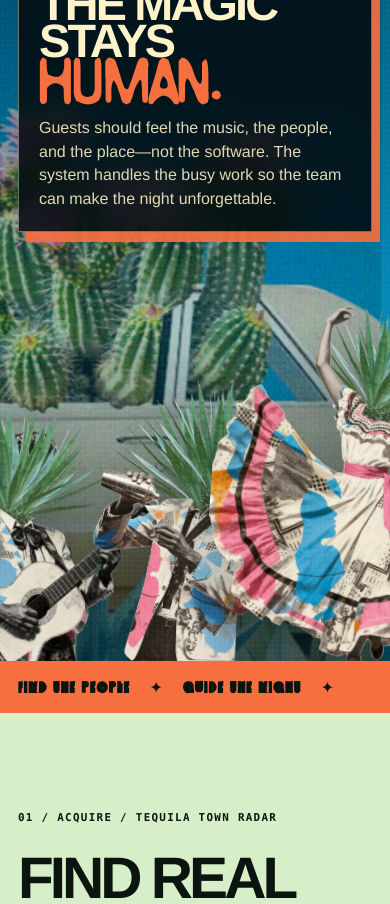
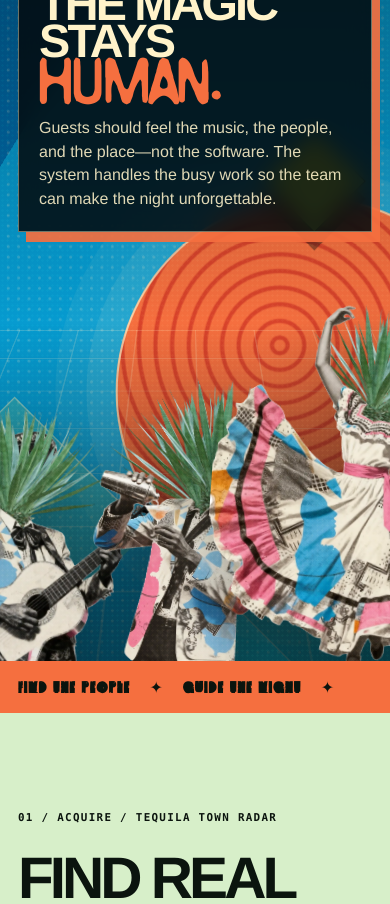
Before and after one commit to Blocpod/TequilaTownTech-IRV2, a Next.js app: page / in a window 390 px wide. Shown: the part 2840-3744 px from the top of the page. Built offline with nearby package versions, Linux system fonts and the light colour scheme.

Commit message:
Replace collage background with coded stage

```diff
--- a/app/fresh-experience.tsx
+++ b/app/fresh-experience.tsx
@@ -29,7 +29,7 @@
           : Math.min(1,Math.max(0,-rect.top/travel));
         if(Math.abs(cultureProgress-lastCultureProgress)>.001){
           lastCultureProgress=cultureProgress;
-          culture.style.setProperty('--culture-car-x',`${(cultureProgress-.5)*-8}vw`);
+          culture.style.setProperty('--culture-field-x',`${(cultureProgress-.5)*-5}vw`);
           culture.style.setProperty('--culture-copy-y',`${(cultureProgress-.5)*-7}vh`);
           culture.style.setProperty('--culture-mariachi-y',`${(1-cultureProgress)*18}vh`);
           culture.style.setProperty('--culture-bartender-y',`${(1-cultureProgress)*13}vh`);
--- a/app/globals.css
+++ b/app/globals.css
@@ -96,18 +96,24 @@
 .job-grid i{position:absolute;right:1.4rem;top:1.3rem;color:var(--lime);font-style:normal}
 .job-grid article:hover i{color:var(--ink)}
 
-.culture{--culture-car-x:0vw;--culture-copy-y:0vh;--culture-mariachi-y:0vh;--culture-bartender-y:0vh;--culture-dancer-y:0vh;--culture-reveal:.92;position:relative;min-height:250svh;background:#079bd0;color:var(--paper)}
+.culture{--culture-field-x:0vw;--culture-copy-y:0vh;--culture-mariachi-y:0vh;--culture-bartender-y:0vh;--culture-dancer-y:0vh;--culture-reveal:.92;position:relative;min-height:250svh;background:#079bd0;color:var(--paper)}
 .culture-stage{position:sticky;top:0;height:100svh;min-height:680px;overflow:hidden;isolation:isolate;background:#079bd0}
 .culture-stage:before{content:"";position:absolute;z-index:3;inset:0;background:radial-gradient(circle,rgba(255,243,202,.28) 0 1px,transparent 1.4px);background-size:5px 5px;mix-blend-mode:soft-light;opacity:.44;pointer-events:none}
-.culture-stage:after{content:"";position:absolute;z-index:1;inset:0;background:linear-gradient(90deg,rgba(3,12,15,.8) 0,rgba(3,12,15,.35) 48%,rgba(3,12,15,.08) 78%),linear-gradient(0deg,rgba(3,12,15,.68),transparent 42%);pointer-events:none}
-.culture-kvi{position:absolute;z-index:0;inset:-3%;width:106%;height:106%;object-fit:cover;object-position:center bottom;filter:saturate(1.06) contrast(1.05);transform:translate3d(var(--culture-car-x),0,0) scale(1.035)}
+.culture-stage:after{content:"";position:absolute;z-index:1;inset:0;background:linear-gradient(90deg,rgba(3,12,15,.7) 0,rgba(3,12,15,.18) 48%,transparent 76%),linear-gradient(0deg,rgba(3,12,15,.74),transparent 44%);pointer-events:none}
+.culture-field{position:absolute;z-index:0;inset:-5%;overflow:hidden;background:radial-gradient(circle at 76% 20%,rgba(255,243,202,.2) 0 1px,transparent 1.7px) 0 0/11px 11px,linear-gradient(118deg,#006aa9 0 34%,#079bd0 34% 68%,#11b7d1 68%);transform:translate3d(var(--culture-field-x),0,0) scale(1.04)}
+.culture-field:before{content:"";position:absolute;right:4vw;top:7vh;width:min(42vw,650px);aspect-ratio:1;border-radius:50%;border:2px solid rgba(255,243,202,.72);background:repeating-radial-gradient(circle at 42% 38%,var(--orange) 0 5px,#d9432b 6px 9px,var(--orange) 10px 16px);box-shadow:0 0 0 28px rgba(255,243,202,.08),0 0 0 58px rgba(255,243,202,.05)}
+.culture-field:after{content:"";position:absolute;left:-12%;right:-12%;top:44%;height:78%;background:linear-gradient(rgba(255,243,202,.17) 1px,transparent 1px),linear-gradient(90deg,rgba(255,243,202,.17) 1px,transparent 1px);background-size:68px 54px;transform:perspective(720px) rotateX(62deg) scale(1.28);transform-origin:50% 0}
+.culture-field i{position:absolute;display:block;border:1px solid rgba(255,243,202,.55);transform:rotate(45deg)}
+.culture-field i:nth-child(1){left:9vw;bottom:15vh;width:17vw;aspect-ratio:1;background:rgba(223,255,72,.14);box-shadow:18px 18px 0 rgba(223,255,72,.16)}
+.culture-field i:nth-child(2){right:32vw;top:12vh;width:7vw;aspect-ratio:1;background:var(--lime);border-color:var(--ink);box-shadow:12px 12px 0 rgba(3,12,15,.38)}
+.culture-field i:nth-child(3){right:8vw;bottom:8vh;width:25vw;height:8vw;border-color:rgba(255,243,202,.42);background:rgba(3,12,15,.14)}
 .culture-cast{position:absolute;z-index:2;inset:0;pointer-events:none}
 .culture-cast img{position:absolute;bottom:-8vh;opacity:var(--culture-reveal);filter:drop-shadow(0 28px 32px rgba(2,8,10,.35))}
 .culture-mariachi{left:-5vw;width:min(29vw,480px);transform:translate3d(0,var(--culture-mariachi-y),0) rotate(-4deg)}
 .culture-bartender{right:23vw;width:min(25vw,410px);transform:translate3d(0,var(--culture-bartender-y),0) rotate(2deg)}
 .culture-dancer{right:-5vw;width:min(34vw,560px);transform:translate3d(0,var(--culture-dancer-y),0) rotate(4deg)}
 .culture-copy{position:absolute;z-index:6;left:3vw;top:13vh;width:min(760px,56vw);padding:clamp(1.6rem,2.6vw,2.8rem);border:1px solid rgba(255,243,202,.42);background:rgba(3,10,13,.86);box-shadow:16px 18px 0 rgba(245,111,63,.9);backdrop-filter:blur(11px);transform:translate3d(0,var(--culture-copy-y),0)}
-.culture.is-active .culture-kvi,.culture.is-active .culture-copy{will-change:transform}
+.culture.is-active .culture-field,.culture.is-active .culture-copy{will-change:transform}
 .culture.is-active .culture-cast img{will-change:transform,opacity}
 .culture-copy>span{display:block;color:var(--lime);font:850 .76rem/1.3 ui-monospace,SFMono-Regular,Menlo,monospace;letter-spacing:.13em}
 .culture-copy h2{margin:1.25rem 0 1.5rem;color:var(--paper);font-size:clamp(3.45rem,5.5vw,6.9rem);line-height:.78;letter-spacing:-.06em}
@@ -197,7 +203,7 @@
   .job-grid{grid-template-columns:repeat(2,1fr)}
   .culture{min-height:auto}
   .culture-stage{position:relative;height:1080px;min-height:0}
-  .culture-stage:after{background:linear-gradient(180deg,rgba(3,12,15,.56),rgba(3,12,15,.1) 58%,rgba(3,12,15,.58))}
+  .culture-stage:after{background:linear-gradient(180deg,rgba(3,12,15,.5),transparent 58%,rgba(3,12,15,.66))}
   .culture-copy{top:92px;left:4vw;width:min(720px,78vw)}
   .culture-mariachi{left:-10vw;width:min(42vw,430px)}
   .culture-bartender{right:28vw;width:min(38vw,390px)}
@@ -230,7 +236,12 @@
   .job-grid article{min-height:240px}
   .job-grid b{font-size:2.65rem}
   .culture-stage{height:930px}
-  .culture-kvi{inset:0;width:100%;height:100%;object-position:55% bottom;opacity:.78}
+  .culture-field{inset:-3%;background:radial-gradient(circle at 68% 18%,rgba(255,243,202,.2) 0 1px,transparent 1.7px) 0 0/10px 10px,linear-gradient(122deg,#006aa9 0 28%,#079bd0 28% 72%,#11b7d1 72%)}
+  .culture-field:before{right:-26vw;top:45%;width:96vw}
+  .culture-field:after{top:58%;height:65%;background-size:44px 42px}
+  .culture-field i:nth-child(1){left:-10vw;bottom:18vh;width:42vw}
+  .culture-field i:nth-child(2){right:12vw;top:40%;width:18vw}
+  .culture-field i:nth-child(3){right:-15vw;bottom:9vh;width:65vw;height:22vw}
   .culture-copy{top:38px;left:18px;right:18px;width:auto;padding:1.25rem;box-shadow:8px 10px 0 rgba(245,111,63,.92);transform:none}
   .culture-copy>span{font-size:.65rem}
   .culture-copy h2{margin:1rem 0;font-size:clamp(2.62rem,12vw,4rem);line-height:.8}
@@ -260,5 +271,5 @@
   html{scroll-behavior:auto}
   *,*:before,*:after{animation-duration:.01ms!important;animation-iteration-count:1!important;transition-duration:.01ms!important}
   .has-motion [data-reveal]{transform:none}
-  .culture-kvi,.culture-copy,.culture-cast img{transform:none!important;will-change:auto}
+  .culture-field,.culture-copy,.culture-cast img{transform:none!important;will-change:auto}
 }
--- a/app/page.tsx
+++ b/app/page.tsx
@@ -27,7 +27,7 @@
 
   <section className="culture" data-culture aria-labelledby="culture-title">
     <div className="culture-stage">
-      <img className="culture-kvi" src="/culture/flower-car.webp" alt="" width="1500" height="900" loading="lazy"/>
+      <div className="culture-field" aria-hidden="true"><i/><i/><i/></div>
       <div className="culture-cast" aria-hidden="true">
         <img className="culture-mariachi" src="/culture/mariachi.webp" alt="" width="660" height="800" loading="lazy"/>
         <img className="culture-bartender" src="/culture/bartender.webp" alt="" width="572" height="850" loading="lazy"/>
```
Also changed, not shown: public/culture/flower-car.webp (deleted).
